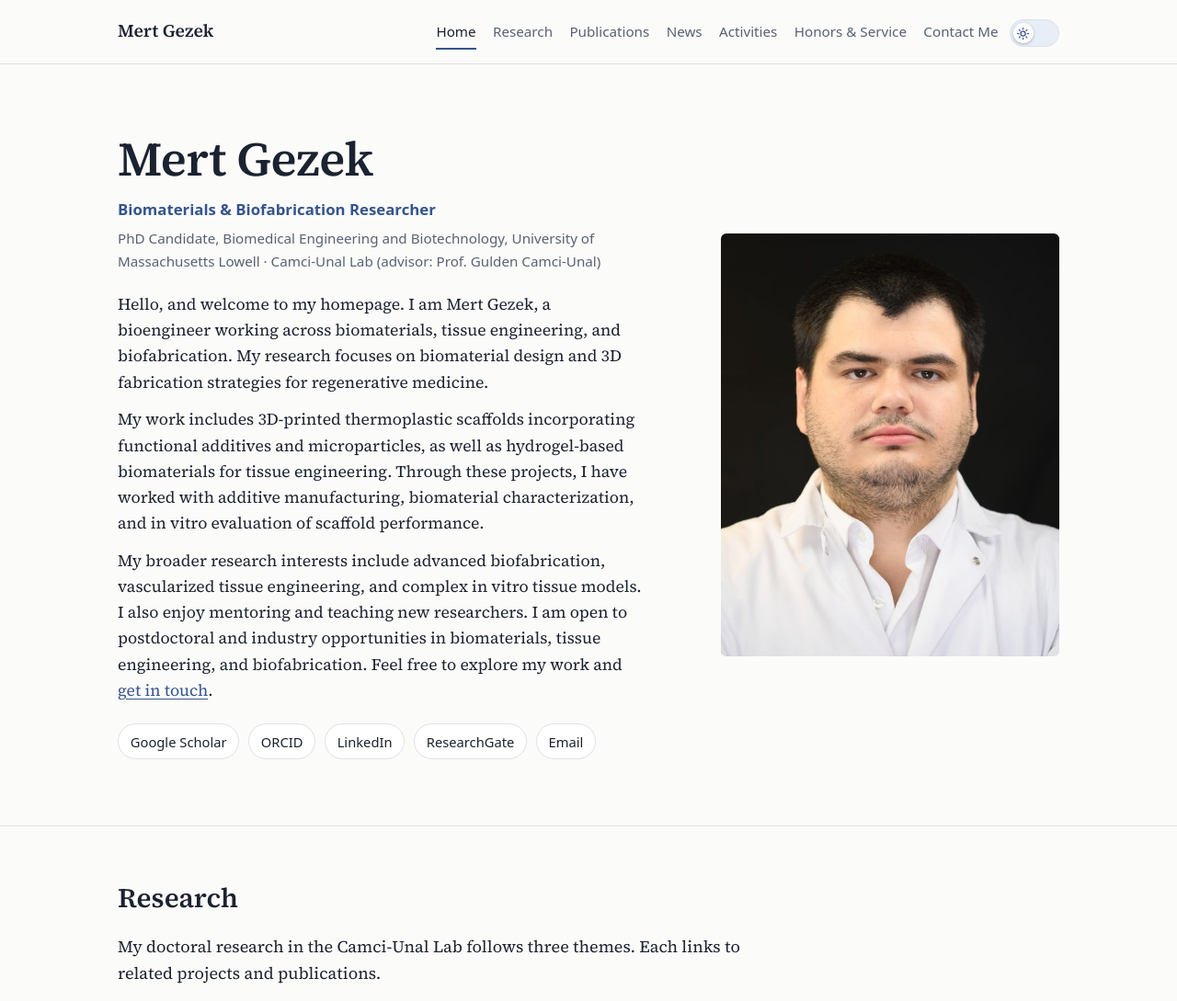
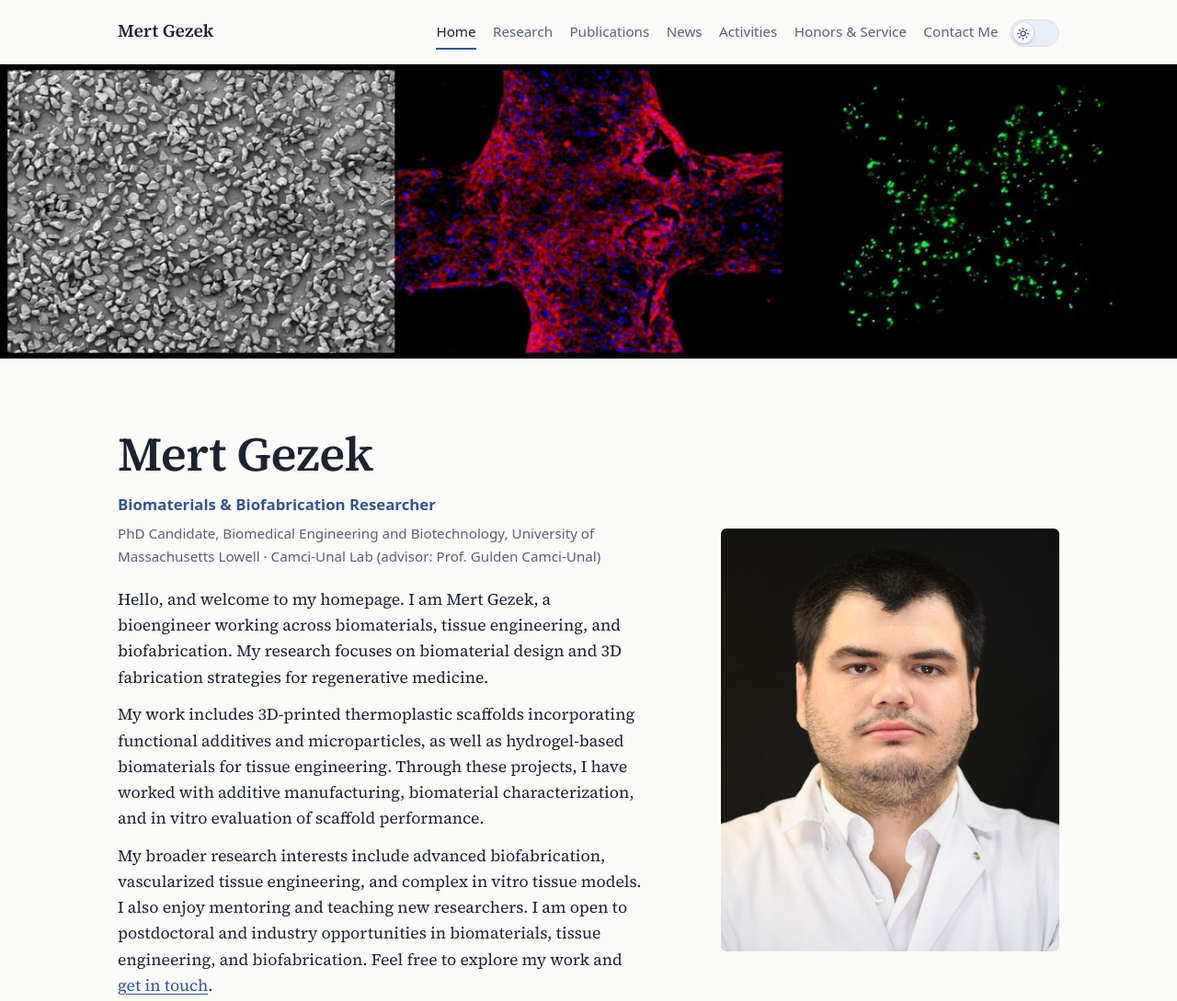
Before and after one commit to romapeme/romapeme.github.io, a plain HTML site: page index.html in a window 1280 px wide. Shown: the top 1089 px of the page at 92% size. Drawn offline with Linux system fonts and the light colour scheme.

Commit message:
Home: banner with microscopy images at the top
Co-Authored-By: Claude Opus 5.5 <noreply@anthropic.com>
Claude-Session: https://claude.ai/code/session_01BvbZCYiy1bJ7Vtonz3ZHas

```diff
--- a/assets/css/style.css
+++ b/assets/css/style.css
@@ -401,6 +401,21 @@ main {
   text-transform: uppercase;
   color: var(--muted);
   margin: 0 0 0.6rem;
+}
+
+/* Banner at the top of Home: one picture on a black band */
+
+.banner {
+  background: #000;
+  border-bottom: 1px solid var(--line);
+}
+
+.banner img {
+  display: block;
+  width: 100%;
+  max-width: 87.5rem;
+  height: auto;
+  margin: 0 auto;
 }
 
 /* Hero */
--- a/index.html
+++ b/index.html
@@ -93,6 +93,9 @@
   </div>
 </header>
 <main id="main">
+  <div class="banner">
+    <img src="assets/img/research-banner.jpg" width="1400" height="350" alt="Three microscopy images from Mert Gezek's research: a scanning electron micrograph of particles and two fluorescence micrographs.">
+  </div>
   <section class="hero">
     <div class="wrap">
       <div class="hero-text">
```
Also changed, not shown: assets/img/research-banner.jpg (added).
